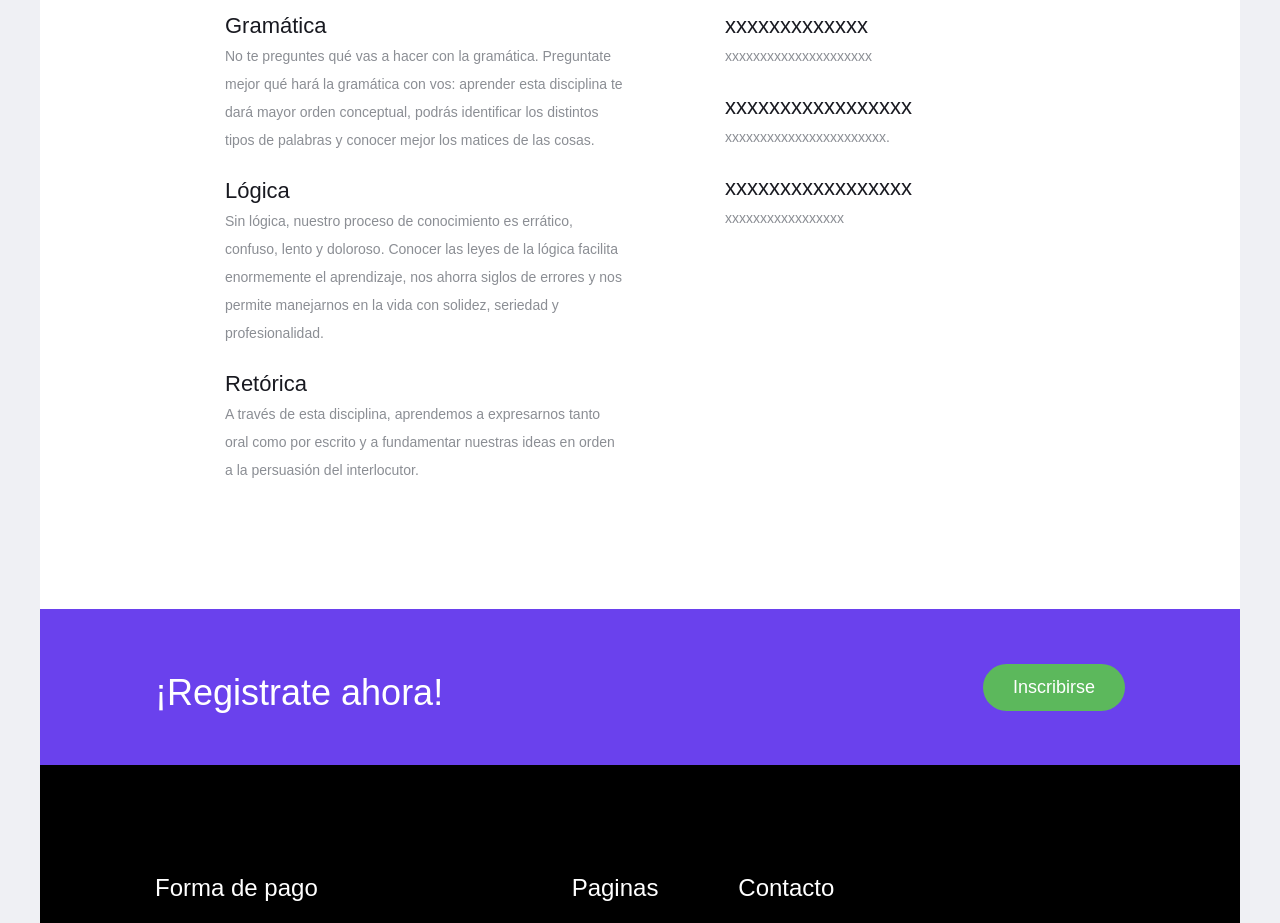
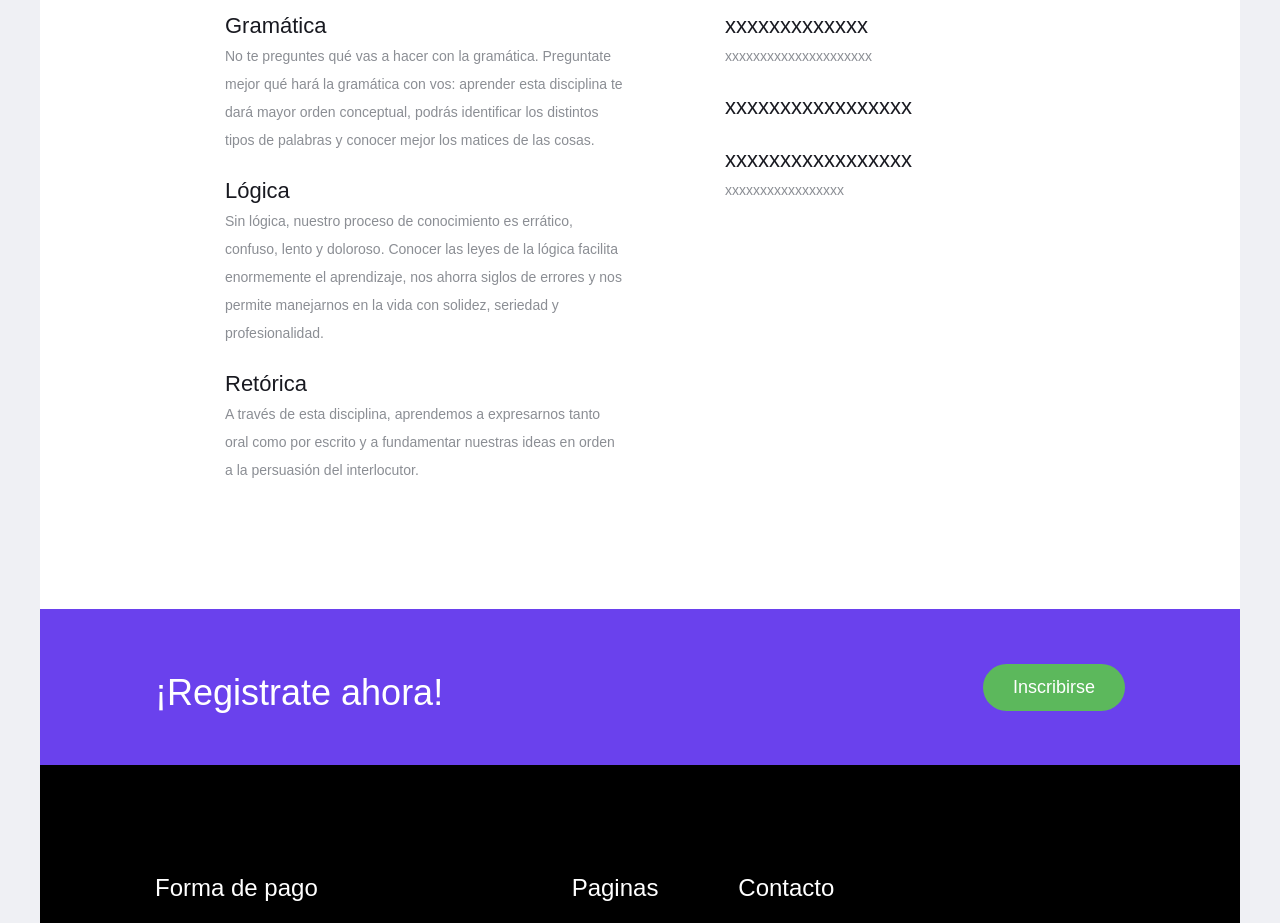
Before and after one commit to juliettacastelblanch/main, a website: page events.html in a window 1280 px wide. Shown: the part 1120-2043 px from the top of the page. Drawn offline with Linux system fonts and the light colour scheme; files whose address does not match are found by name.

Commit message:
primer commit

```diff
--- a/events.html
+++ b/events.html
@@ -163,7 +163,7 @@
                 <div class="icon"><i class=""></i></div>
                 <div class="text">
                   <h3>xxxxxxxxxxxxxxxxx</h3>
-                  <p>xxxxxxxxxxxxxxxxxxxxxxx.</p>
+                  <p></p>
                 </div>
               </div>
 
```
